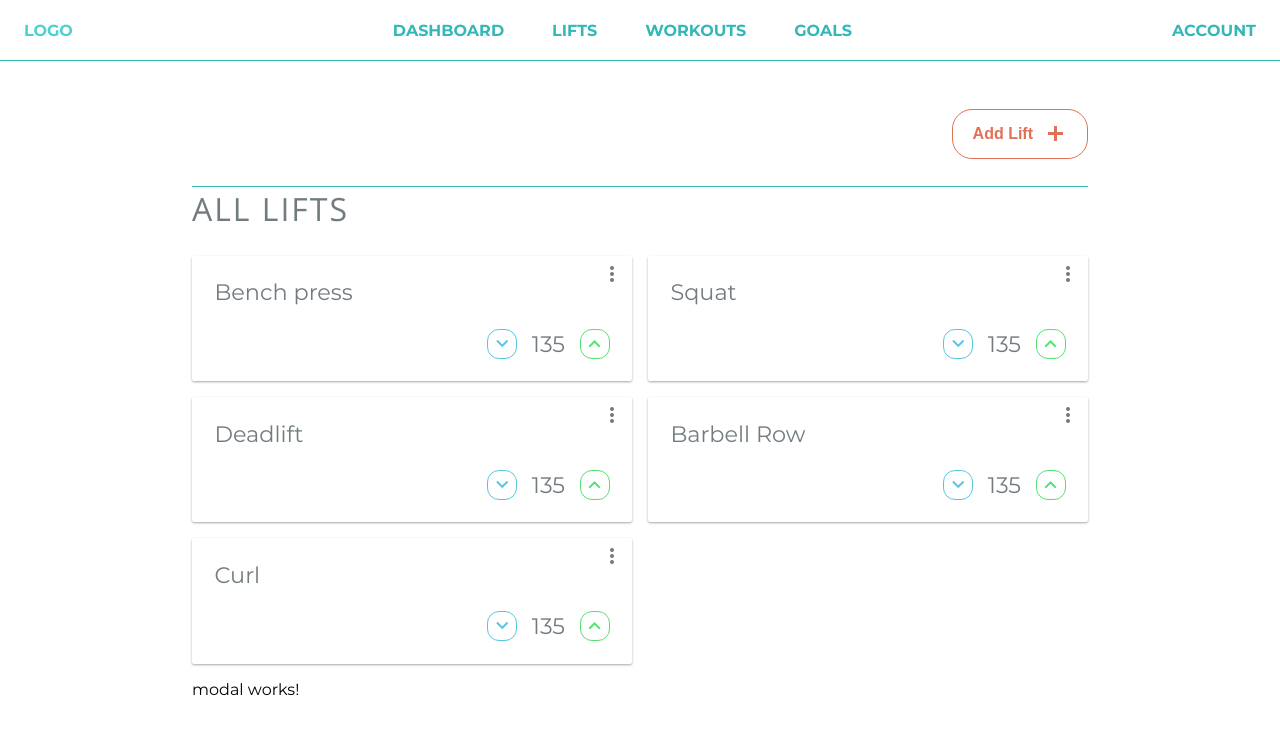
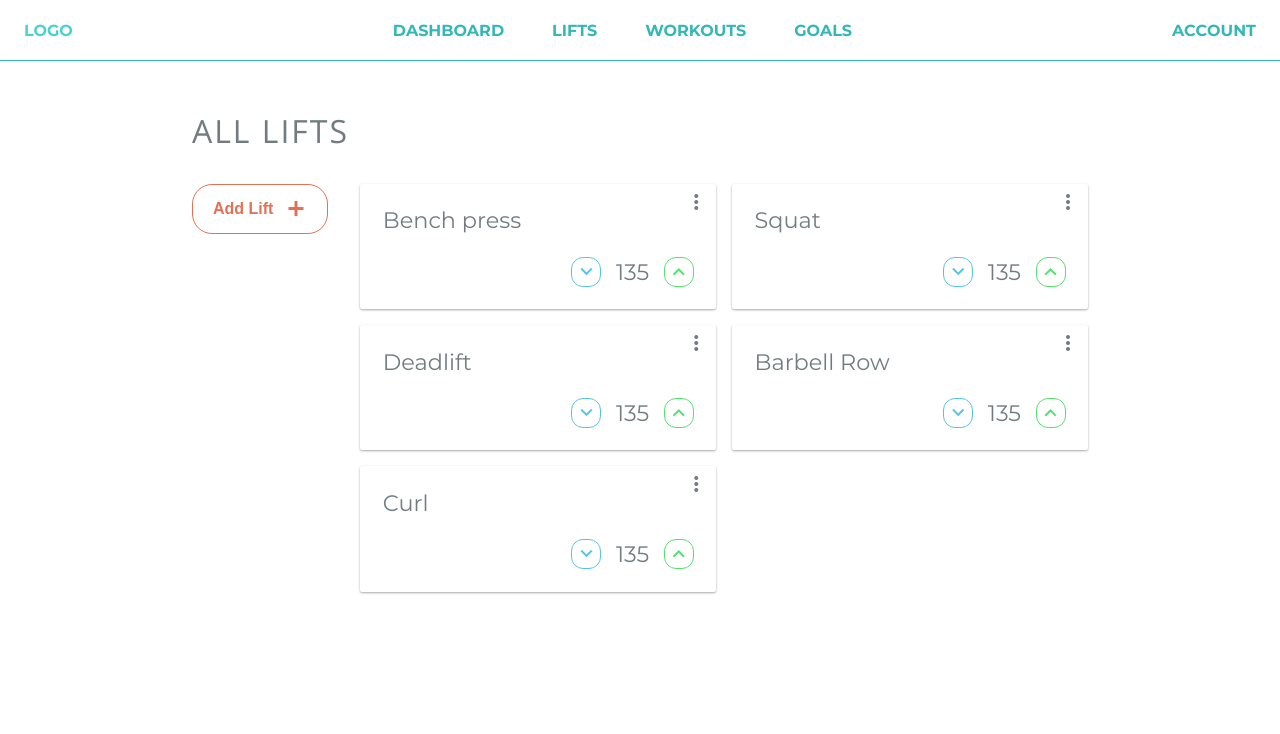
Before and after one commit to aathornburg/lift-tracker, an Angular app: page / in a window 1280 px wide. Shown: the top 734 px of the page. Built offline with nearby package versions, Linux system fonts and the light colour scheme; a web font is replaced by a local one.

Commit message:
Changed basic look of the add-lift-modal button.  Will be changing the modal here shortly

```diff
--- a/src/app/pages/lifts/components/add-lift-modal/add-lift-modal.component.html
+++ b/src/app/pages/lifts/components/add-lift-modal/add-lift-modal.component.html
@@ -1,3 +1,3 @@
 <lt-modal modalName="add-lift">
-
+  <span>test test test</span>
 </lt-modal>
--- a/src/app/pages/lifts/components/add-lift/add-lift.component.html
+++ b/src/app/pages/lifts/components/add-lift/add-lift.component.html
@@ -1,4 +1,4 @@
-<button class="add-lift-button add-button">
+<button class="add-lift-button add-button" ltOpenModal="add-lift">
   <div class="add-lift-button-text add-button-text">Add Lift</div>
   <div class="add-button-icon">
       <i class="material-icons">add</i>
--- a/src/app/pages/lifts/components/lifts/lifts.component.html
+++ b/src/app/pages/lifts/components/lifts/lifts.component.html
@@ -1,12 +1,14 @@
-<div class="all-lifts">
-  <div class="all-lifts-buttons">
-      <lt-add-lift modal-open="add-lift"></lt-add-lift>
-  </div>
-  <h2>All lifts</h2>
-  <div class="all-lifts-container">
-      <div *ngFor="let lift of liftsService.getLifts()">
-          <lt-lift [lift]="lift"></lt-lift>
-      </div>
-  </div>
+<h2>All lifts</h2>
+<div class="lifts-contents">
+    <div class="lifts-options">
+        <lt-add-lift></lt-add-lift>
+    </div>
+    <div class="lifts-container">
+        <div class="lifts">
+            <div *ngFor="let lift of liftsService.getLifts()">
+                <lt-lift [lift]="lift"></lt-lift>
+            </div>
+        </div>
+    </div>
 </div>
 <lt-add-lift-modal></lt-add-lift-modal>
--- a/src/app/pages/lifts/components/lifts/lifts.component.scss
+++ b/src/app/pages/lifts/components/lifts/lifts.component.scss
@@ -1,18 +1,31 @@
 @import '~src/variables.scss';
 
-.all-lifts {
-    .all-lifts-buttons {
+h2 {
+    margin: 0;
+    margin-bottom: 1em;
+}
+
+.lifts-contents {
+    display: flex;
+
+    .lifts-options {
         display: flex;
         justify-content: flex-end;
     }
 
-    h2 {
-        border-top: solid 1px $main-color;
+    .lifts-container {
+        flex: 1;
+        margin-left: 2em;
+
+        h2 {
+            margin: 0;
+        }
+
+        .lifts {
+            display: grid;
+            grid-gap: 1em;
+            grid-template-columns: repeat(auto-fill, minmax(300px, 1fr)); // TODO:  auto-fill is not supported by IE
+        }
     }
 
-    .all-lifts-container {
-        display: grid;
-        grid-gap: 1em;
-        grid-template-columns: repeat(auto-fill, minmax(300px, 1fr)); // TODO:  auto-fill is not supported by IE
-    }
 }
--- a/src/app/pages/lifts/lifts.module.ts
+++ b/src/app/pages/lifts/lifts.module.ts
@@ -6,9 +6,9 @@ import { SharedModule } from 'src/app/shared/shared.module';
 import { LiftsComponent } from './components/lifts/lifts.component';
 import { AddLiftComponent } from './components/add-lift/add-lift.component';
 import { LiftComponent } from './components/lift/lift.component';
-import { AddLiftModalComponent } from './components/add-lift-modal/add-lift-modal.component';
 
 import { LiftsService } from './services/lifts.service';
+import { AddLiftModalComponent } from './components/add-lift-modal/add-lift-modal.component';
 
 @NgModule({
   imports: [
@@ -24,8 +24,7 @@ import { LiftsService } from './services/lifts.service';
   exports: [
     LiftsComponent,
     AddLiftComponent,
-    LiftComponent,
-    AddLiftModalComponent
+    LiftComponent
   ]
 })
 export class LiftsModule {
--- a/src/app/shared/overlay/modal/modal.component.html
+++ b/src/app/shared/overlay/modal/modal.component.html
@@ -1,3 +1 @@
-<p>
-  modal works!
-</p>
+<ng-content *ngIf="show"></ng-content>
--- a/src/app/shared/overlay/modal/modal.component.ts
+++ b/src/app/shared/overlay/modal/modal.component.ts
@@ -1,4 +1,5 @@
 import { Component, OnInit, Input } from '@angular/core';
+import { ModalService } from './modal.service';
 
 @Component({
   selector: 'lt-modal',
@@ -8,10 +9,34 @@ import { Component, OnInit, Input } from '@angular/core';
 export class ModalComponent implements OnInit {
 
   @Input() modalName: string;
+  show = false;
 
-  constructor() { }
+  constructor(private modalService: ModalService) { }
 
   ngOnInit() {
+    this.modalService.openModal.subscribe(
+      modalName => this.openModalIfNameMatches(modalName)
+    );
+  }
+
+  openModalIfNameMatches(modalName: string): void {
+    if (this.modalName === modalName) {
+      this.open();
+    }
+  }
+
+  closeModalIfNameMatches(modalName: string): void {
+    if (this.modalName === modalName) {
+      this.close();
+    }
+  }
+
+  open(): void {
+    this.show = true;
+  }
+
+  close(): void {
+    this.show = false;
   }
 
 }
--- a/src/app/shared/overlay/modal/modal.service.ts
+++ b/src/app/shared/overlay/modal/modal.service.ts
@@ -1,9 +1,19 @@
-import { Injectable } from '@angular/core';
+import { Injectable, EventEmitter } from '@angular/core';
+import { OverlayService } from '../overlay.service';
 
-@Injectable({
-  providedIn: 'root'
-})
+@Injectable()
 export class ModalService {
 
-  constructor() { }
+  openModal: EventEmitter<string> = new EventEmitter<string>();
+  closeModal: EventEmitter<string> = new EventEmitter<string>();
+
+  constructor(private overlayService: OverlayService) { }
+
+  triggerModalOpen(modalName: string): void {
+    this.openModal.emit(modalName);
+  }
+
+  triggerModalClose(modalName: string): void {
+    this.closeModal.emit(modalName);
+  }
 }
--- /dev/null
+++ b/src/app/shared/overlay/modal/open-modal.directive.ts
@@ -0,0 +1,18 @@
+import { Directive, Input, HostListener } from '@angular/core';
+import { ModalService } from './modal.service';
+
+@Directive({
+  selector: '[ltOpenModal]'
+})
+export class OpenModalDirective {
+
+  // tslint:disable-next-line:no-input-rename
+  @Input('ltOpenModal') modalToOpen: string;
+
+  constructor(private modalService: ModalService) { }
+
+  @HostListener('click', ['$event'])
+  elementClick(event: any): void {
+    this.modalService.triggerModalOpen(this.modalToOpen);
+  }
+}
--- a/src/app/shared/overlay/overlay.module.ts
+++ b/src/app/shared/overlay/overlay.module.ts
@@ -4,7 +4,6 @@ import { CommonModule } from '@angular/common';
 import { DropdownModule } from './dropdown/dropdown.module';
 import { ModalModule } from './modal/modal.module';
 import { OverlayService } from './overlay.service';
-import { ModalComponent } from './modal/modal.component';
 
 @NgModule({
   imports: [
```
Also changed, not shown: src/app/shared/overlay/modal/modal.module.ts (+5 -2 lines), 1 other file (tests, documents, lock files or other folders).
